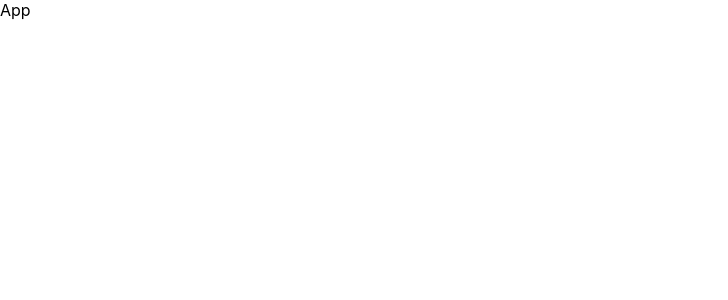
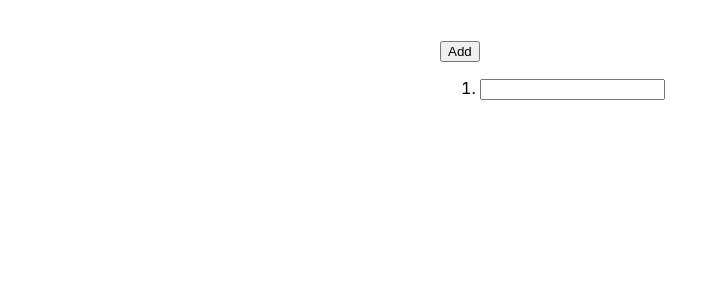
Before and after one commit to egkozlov/ip-searcher, a React (Create React App) app: page / in a window 1280 px wide. Shown: the top 300 px of the page, without its empty margins (0-728 px from the left). Built offline with nearby package versions, Linux system fonts and the light colour scheme.

Commit message:
Add styleless basic implementation with mock api

```diff
--- /dev/null
+++ b/src/App.module.css
@@ -0,0 +1,10 @@
+.mainContainer {
+  display: flex;
+  align-items: center;
+  justify-content: center;
+  margin-top: 40px;
+}
+
+.dialog {
+  width: 400px;
+}
--- a/src/App.tsx
+++ b/src/App.tsx
@@ -1,3 +1,20 @@
+import { useState } from "react";
+import styles from "./App.module.css";
+import { SearchItem } from "./SearchItem";
+
 export const App = () => {
-  return <div>App</div>;
+  const [itemsToSearch, setItemsToSearch] = useState([{}]);
+
+  const handleAddNewRow = () => {
+    setItemsToSearch([...itemsToSearch, {}]);
+  };
+
+  return <div className={styles.mainContainer}>
+    <div className={styles.dialog}>
+      <button onClick={handleAddNewRow}>Add</button>
+      <ol>
+        {itemsToSearch.map(() => <SearchItem />)}
+      </ol>
+    </div>
+  </div>;
 };
--- /dev/null
+++ b/src/SearchItem.tsx
@@ -0,0 +1,31 @@
+import { useState } from "react";
+import { searchCountry } from "./search.service";
+
+export const SearchItem = () => {
+  const [value, setValue] = useState('');
+  const [isLoading, setIsLoading] = useState(false);
+  const [country, setCountry] = useState('');
+
+  const handleOnChange = (event: any) => {
+    setValue(event.target.value);
+  }
+
+  const handleOnBlur = async () => {
+    setIsLoading(true);
+    const result: any = await searchCountry(value);
+    if (result) {
+      setCountry(result.country);
+    }
+    setIsLoading(false);
+  }
+
+  return <li>
+    <input
+      value={value}
+      onChange={handleOnChange}
+      onBlur={handleOnBlur}
+      disabled={isLoading}
+    />
+    {isLoading ? 'loading' : country}
+  </li>;
+}
--- /dev/null
+++ b/src/search.service.ts
@@ -0,0 +1,9 @@
+export const searchCountry = async (ip: string) => {
+  const countries = ['USA', 'Germany', 'Japan', 'China'];
+  return new Promise((resolve) => {
+    setTimeout(() => {
+      const country = countries.sort(() => 0.5 - Math.random())[0];
+      resolve({ country });
+    }, 2000);
+  })
+}
```
